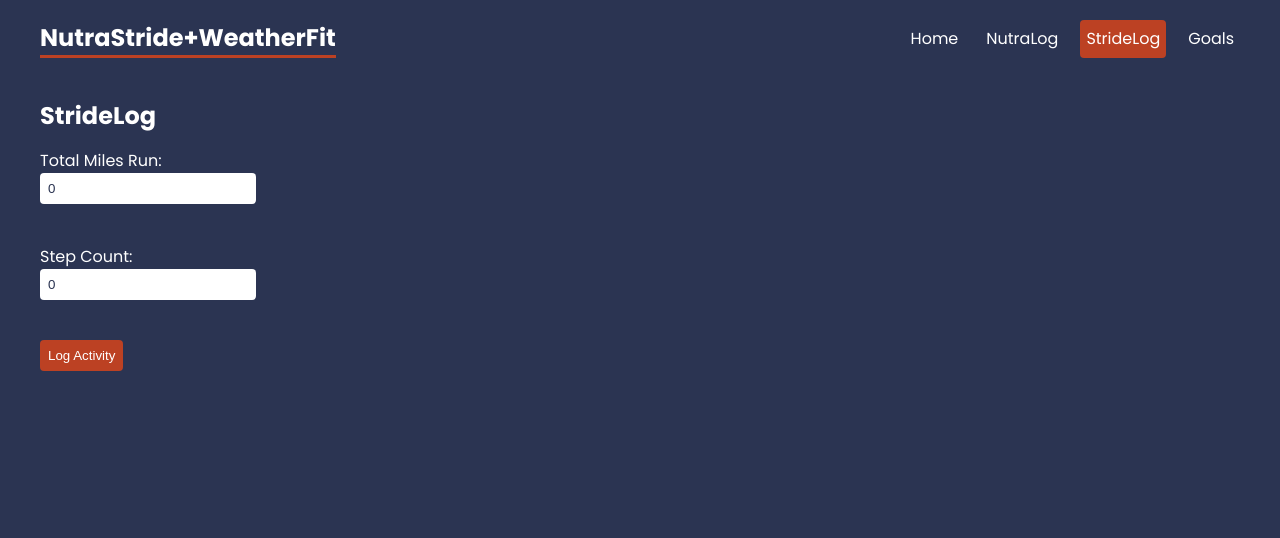
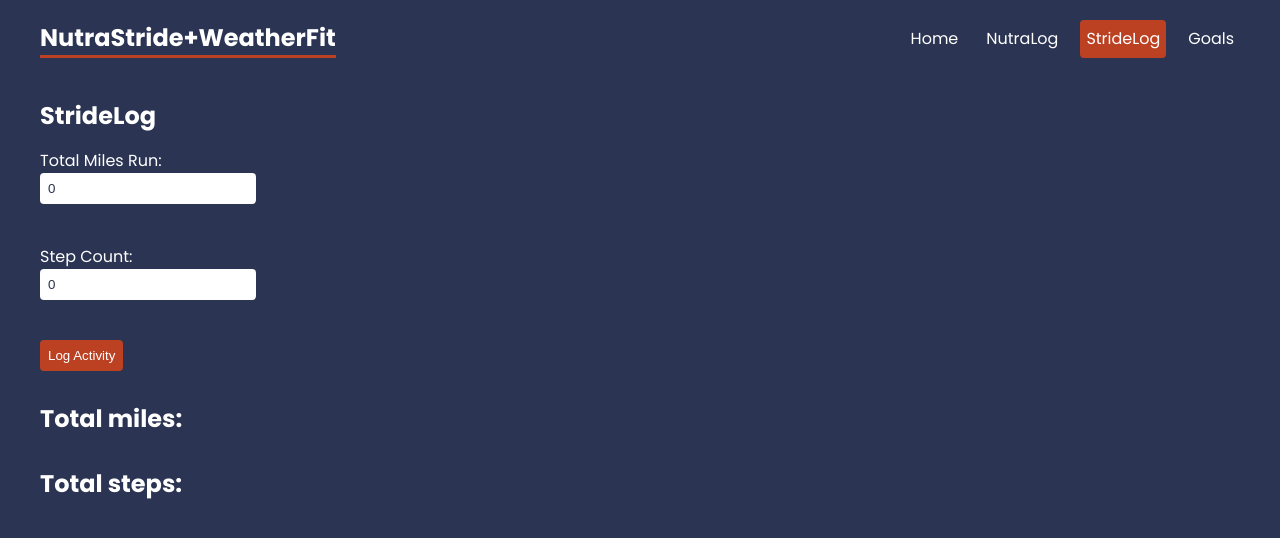
Before and after one commit to KBSwift/pivot-pirates, a React (Vite) app in the folder nutra-stride-react/: page /stridelog in a window 1280 px wide. Shown: the top 538 px of the page. Built offline with nearby package versions, Linux system fonts and the light colour scheme.

Commit message:
refactored StrideLog to render stride totals after form submission

```diff
--- a/nutra-stride-react/src/index.css
+++ b/nutra-stride-react/src/index.css
@@ -113,3 +113,8 @@ form textarea {
 form label span {
   margin-bottom: 10px;
 }
+/*STRIDE COUNT*/
+.stridecount {
+  display: flex;
+  margin-top: 30px;
+}
--- a/nutra-stride-react/src/pages/StrideLog.jsx
+++ b/nutra-stride-react/src/pages/StrideLog.jsx
@@ -3,6 +3,8 @@ import { useState } from "react";
 export default function StrideLog() {
   const [milesRun, setMilesRun] = useState(0);
   const [stepCount, setStepCount] = useState(0);
+  const [submittedMiles, setSubmittedMiles] = useState(null);
+  const [submittedSteps, setSubmittedSteps] = useState(null);
 
   const handleMilesRunChange = (e) => {
     setMilesRun(e.target.value);
@@ -14,10 +16,10 @@ export default function StrideLog() {
 
   const handleSubmit = async (e) => {
     e.preventDefault();
-    //TODO: Handle submit for activity logging
+
+    setSubmittedMiles(milesRun);
+    setSubmittedSteps(stepCount);
   };
-
-  //TODO: Add useEffect hook to fetch weather data using API
 
   return (
     <div>
@@ -46,6 +48,9 @@ export default function StrideLog() {
         <br />
         <button type="submit">Log Activity</button>
       </form>
+
+      <h2 className="stridecount">Total miles: {submittedMiles}</h2>
+      <h2 className="stridecount">Total steps: {submittedSteps}</h2>
     </div>
   );
 }
```
